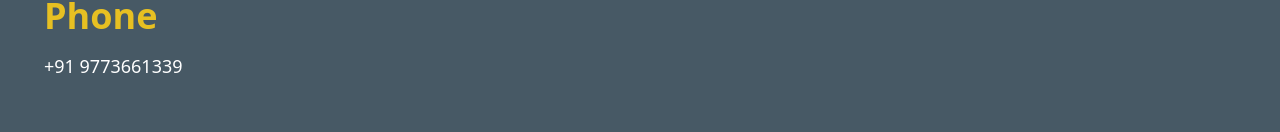
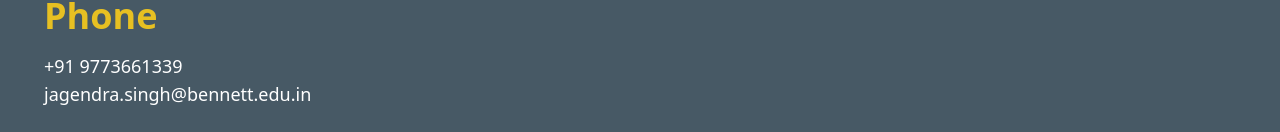
Before and after one commit to ansharma-as/Sintana, a React (Vite) app in the folder frontend/: page /contact in a window 1280 px wide. Shown: the part 808-940 px from the top of the page. Built offline with nearby package versions, Linux system fonts and the light colour scheme.

Commit message:
updated contact page

```diff
--- a/frontend/src/pages/ContactPage.jsx
+++ b/frontend/src/pages/ContactPage.jsx
@@ -37,7 +37,20 @@
           {/* Phone */}
           <div className="mb-12">
             <h2 className="text-4xl font-bold text-customYellow mb-4">Phone</h2>
-            <p className="text-lg">+91 9773661339</p>
+            <a
+              href="tel:+919773661339"
+              className="text-lg text-white hover:text-customYellow "
+            >
+              +91 9773661339
+            </a>
+            <br />
+
+            <a
+              href="mailto:jagendra.singh@bennett.edu.in"
+              className="text-lg text-white hover:text-customYellow "
+            >
+              jagendra.singh@bennett.edu.in
+            </a>
           </div>
 
           {/* Travel Information */}
```
